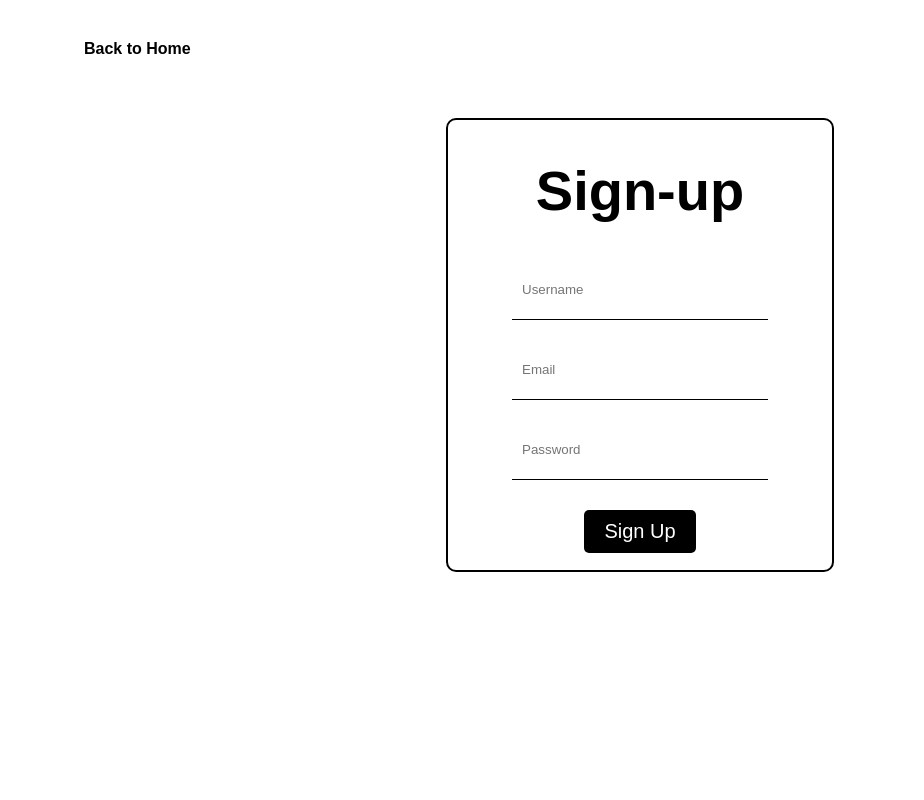
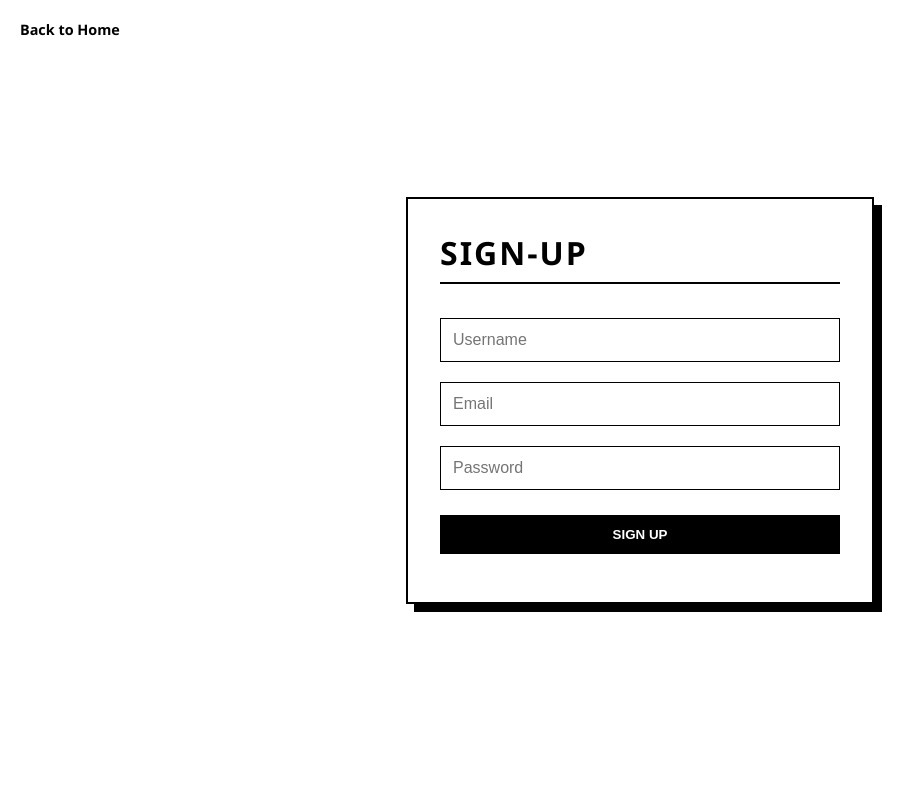
Before and after one commit to HazzaPezza/Music-Practice-Tracking, a Flask app: page /sign-up in a window 1280 px wide. Shown: the whole page, without its empty margins (0-924 px from the left). Run offline with Flask 3, Linux system fonts and the light colour scheme.

Commit message:
Updated CSS for consistent design throughout.

```diff
--- a/app/static/css/sign-up.css
+++ b/app/static/css/sign-up.css
@@ -1,98 +1,127 @@
-* {
-  font-family: sans-serif;
+/* General Reset & Layout */
+body {
+    margin: 0;
+    padding: 0;
+    font-family: 'Segoe UI', Tahoma, Geneva, Verdana, sans-serif;
+    background-color: #ffffff;
+    color: #000000;
+    display: flex;
+    justify-content: center;
+    align-items: center;
+    min-height: 100vh;
 }
 
-.pixel-space {
-  width: 100%;
-  height: 5vh;
+/* Container for centering */
+.form-container {
+    width: 90%;
+    max-width: 400px;
+    padding: 2rem;
+    border: 2px solid #000;
+    background: #fff;
+    box-shadow: 8px 8px 0px 0px #000; /* Retro shadow effect */
 }
 
-body {
-  margin: 0;
+/* Header */
+.form-elements h1 {
+    margin-top: 0;
+    font-size: 2rem;
+    text-transform: uppercase;
+    letter-spacing: 2px;
+    border-bottom: 2px solid #000;
+    padding-bottom: 0.5rem;
+    margin-bottom: 1.5rem;
 }
 
+/* Back Link Styling */
 .return-link {
-  text-decoration: none;
-  color: black;
-  font-weight: bold;
-  padding: 10px 20px;
-  border-radius: 5px;
-  transition: ease-in-out 0.1s;
-  margin-left: 5vw;
+    position: absolute;
+    top: 20px;
+    left: 20px;
+    color: #000;
+    text-decoration: none;
+    font-weight: bold;
+    font-size: 0.9rem;
 }
 
 .return-link:hover {
-  background-color: #333;
-  color: white;
+    text-decoration: underline;
 }
 
-.form-container {
-  display: flex;
-  flex-direction: column;
-  align-items: center;
-  justify-content: center;
-  margin: 0 auto;
-  margin-top: 5vh;
-  padding: 20px;
-  text-align: center;
+/* Form Inputs */
+.form {
+    display: flex;
+    flex-direction: column;
 }
 
-.form-elements {
-  border: 2px solid black;
-  width: clamp(300px, 30vw, 50vw);
-  height: clamp(450px, 50vh, 70vh);
-  border-radius: 10px;
-  font-size: 28px;
+input {
+    width: 100%;
+    padding: 12px;
+    margin-top: 10px;
+    margin-bottom: 10px;
+    border: 1px solid #000;
+    box-sizing: border-box; /* Crucial for responsiveness */
+    font-size: 1rem;
+    transition: all 0.2s ease;
 }
 
-.form {
-  display: flex;
-  flex-direction: column;
-  align-items: center;
-  justify-content: center;
-  gap: 20px;
+input:focus {
+    outline: none;
+    border: 2px solid #000;
+    background-color: #f9f9f9;
 }
 
-.form input {
-  width: clamp(200px, 20vw, 30vw);
-  height: 60px;
-  padding: 10px;
-  text-align: left;
-  border: none;
-  border-bottom: 1px solid black;
+/* Error States */
+.input-error {
+    border: 2px solid #d00000 !important; /* Bold Red */
+    background-color: #fff8f8;
 }
 
-.form button {
-  padding: 10px 20px;
-  font-size: clamp(16px, 2vw, 20px);
-  background-color: black;
-  color: white;
-  border: none;
-  border-radius: 5px;
-  cursor: pointer;
-  margin-top: 10px;
+.error-text {
+    color: #d00000;
+    font-size: 0.8rem;
+    margin-top: -8px;
+    margin-bottom: 10px;
+    font-weight: 500;
 }
 
-.form button:hover {
-  background-color: #333;
+/* Button Styling */
+button[type="submit"] {
+    margin-top: 15px;
+    padding: 12px;
+    background-color: #000;
+    color: #fff;
+    border: none;
+    cursor: pointer;
+    font-weight: bold;
+    text-transform: uppercase;
+    transition: opacity 0.2s;
 }
 
-.form-feedback {
-  color: red;
-  font-size: clamp(14px, 1.5vw, 18px);
+button[type="submit"]:hover {
+    opacity: 0.8;
 }
 
-/* The class applied to the input box when it fails */
-.input-error {
-    border: 2px solid #ff4d4d !important;
-    background-color: #fff0f0;
+/* Flash Messages & Feedback */
+.form-feedback {
+    margin-top: 20px;
+    padding: 10px;
+    text-align: center;
 }
 
-/* The style for the text appearing below the input */
-.error-text {
-    color: #ff4d4d;
-    font-size: 12px;
-    margin-bottom: 10px;
-    display: block;
-    text-align: left;
+.msg-success {
+    color: #28a745;
+    font-weight: bold;
 }
+
+.msg-danger {
+    color: #d00000;
+    font-weight: bold;
+}
+
+/* Responsive Adjustments */
+@media (max-width: 480px) {
+    .form-container {
+        padding: 1.5rem;
+        box-shadow: 4px 4px 0px 0px #000;
+    }
+}
```
Also changed, not shown: app/static/css/index.css (+84 -39 lines), app/static/css/login.css (added, +88 -0 lines), app/templates/login.html (+10 -2 lines).
